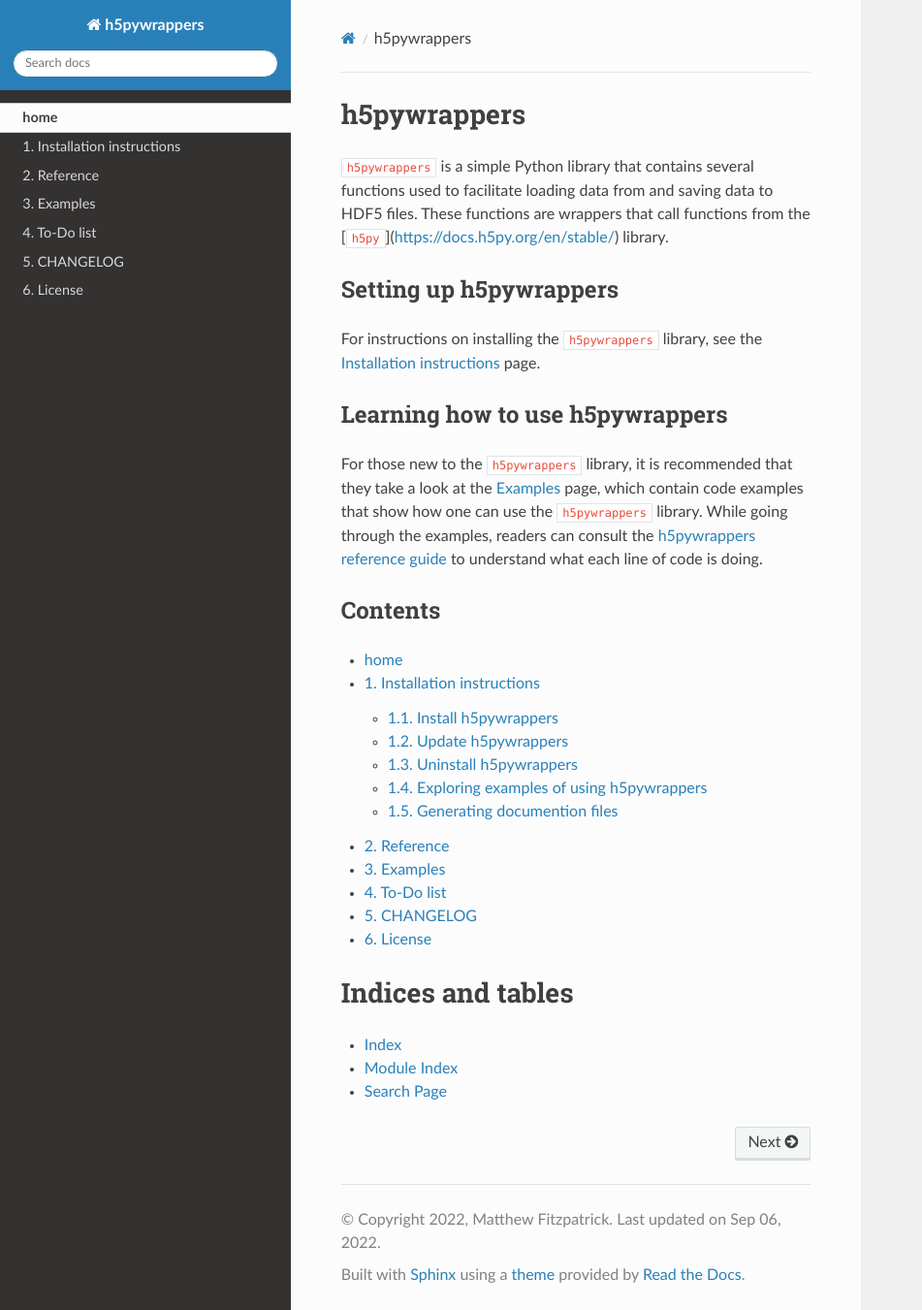
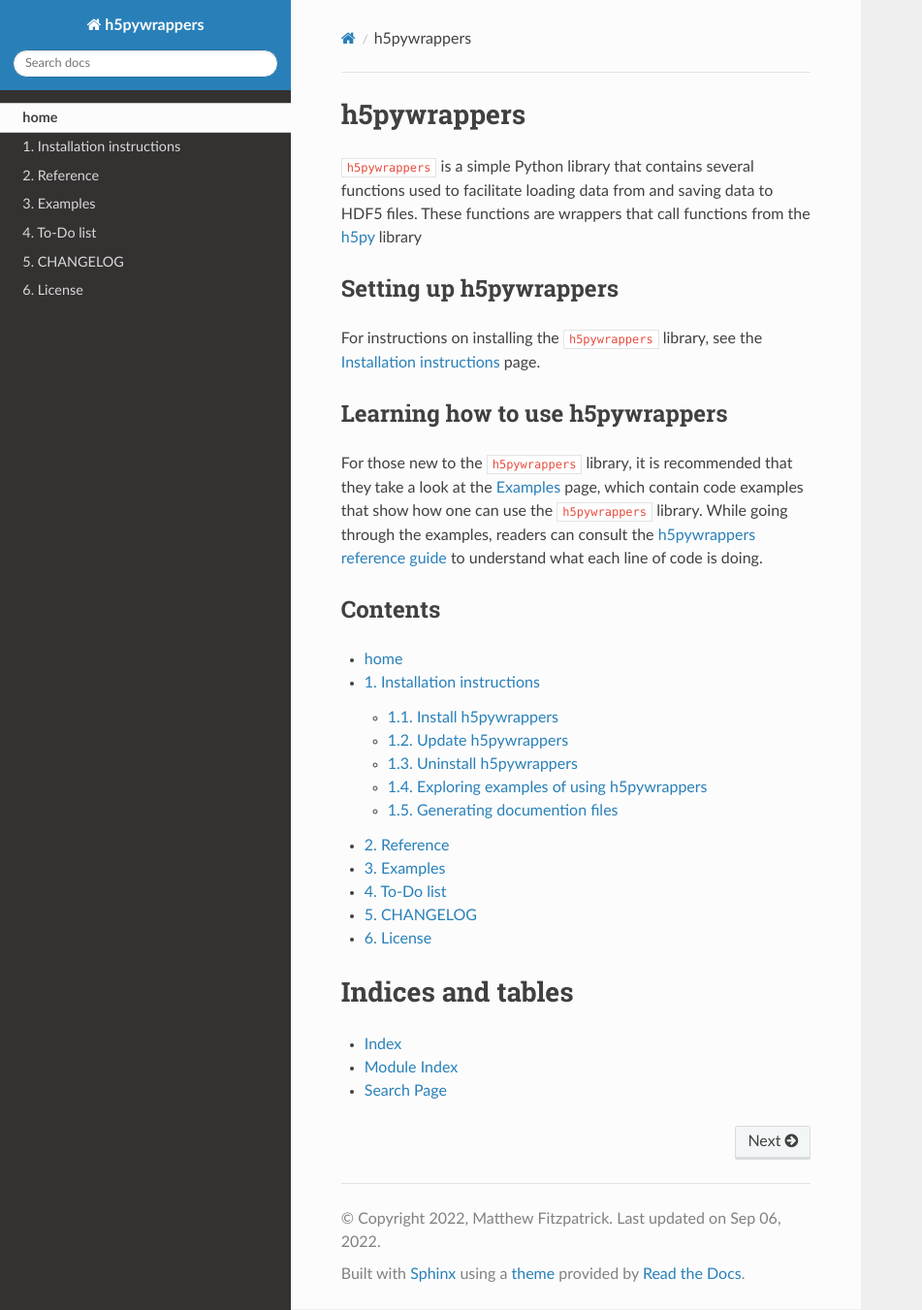
Before and after one commit to mrfitzpa/h5pywrappers, a Sphinx documentation site: the page built from docs/index.rst, in a window 1280 px wide and 1351 px high. Shown: the whole window at 97% size, without its empty margins (0-951 px from the left). Built offline with Sphinx 7.4.7 and the Read the Docs theme 2.0.0, drawn with Linux system fonts in a browser that asks for light colours; the version number is read from the project's files by our own code; some of the changed lines change nothing that is shown.

Commit message:
Fixed a typo in the documentation.

```diff
--- a/docs/index.rst
+++ b/docs/index.rst
@@ -3,8 +3,9 @@ h5pywrappers
 
 ``h5pywrappers`` is a simple Python library that contains several functions used
 to facilitate loading data from and saving data to HDF5 files. These functions
-are wrappers that call functions from the
-[``h5py``](https://docs.h5py.org/en/stable/) library.
+are wrappers that call functions from the h5py_ library
+
+.. _h5py: https://docs.h5py.org/en/stable/
 
 Setting up h5pywrappers
 -----------------------
```
Also changed, not shown: 4 other files.
